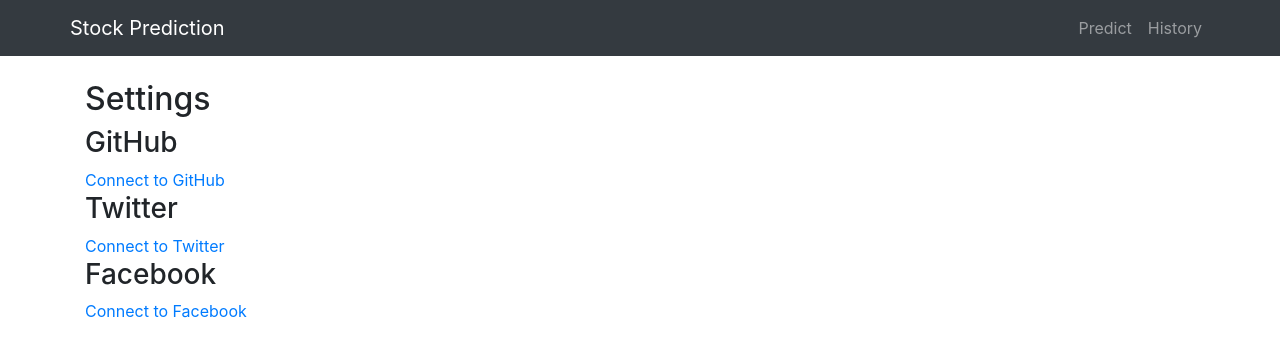
After one commit to sambhavnoobcoder/stock_prediction_django, a Django app: page /settings/ in a window 1280 px wide. The commit adds this page. Shown: the top 357 px of the page. Run offline with Django 4.2, Linux system fonts and the light colour scheme; the visitor is signed in with stand-in values (Sample User, id 1); some libraries are stand-ins or nearby versions.

Commit message:
moved to rest framework in django , just unable to log out of socials rn

```diff
--- a/app/templates/registration/login.html
+++ b/app/templates/registration/login.html
@@ -8,4 +8,5 @@
     <button type="submit" class="btn btn-primary">Log In</button>
   </form>
   <p>Don't have an account yet? <a href="{% url 'register' %}">Sign up here</a>.</p>
+  <a href="{% url 'social:begin' 'github' %}">Login with Github</a>
 {% endblock %}
--- /dev/null
+++ b/app/templates/settings.html
@@ -0,0 +1,54 @@
+{% extends 'base.html' %}
+
+{% block content %}
+  <h2>Settings</h2>
+
+  <h3>GitHub</h3>
+  {% if github_login %}
+    <p>Connected as <a href="https://github.com/{{ github_login.extra_data.login }}/" target="_blank">{{ github_login.extra_data.login }}</a></p>
+    {% if can_disconnect %}
+      <form method="post" action="{% url 'social:disconnect' 'github' %}">
+        {% csrf_token %}
+        <button type="submit">Disconnect from GitHub</button>
+      </form>
+    {% else %}
+      <button type="button" disabled>Disconnect from GitHub</button>
+      <p style="color: red">You must <a href="{% url 'password' %}">define a password</a> for your account before disconnecting from Github.</p>
+    {% endif %}
+  {% else %}
+    <a href="{% url 'social:begin' 'github' %}">Connect to GitHub</a>
+  {% endif %}
+
+  <h3>Twitter</h3>
+  {% if twitter_login %}
+    <p>Connected as <a href="https://twitter.com/{{ twitter_login.extra_data.access_token.screen_name }}/" target="_blank">@{{ twitter_login.extra_data.access_token.screen_name }}</a></p>
+    {% if can_disconnect %}
+      <form method="post" action="{% url 'social:disconnect' 'twitter' %}">
+        {% csrf_token %}
+        <button type="submit">Disconnect from Twitter</button>
+      </form>
+    {% else %}
+      <button type="button" disabled>Disconnect from Twitter</button>
+      <p style="color: red">You must <a href="{% url 'password' %}">define a password</a> for your account before disconnecting from Twitter.</p>
+    {% endif %}
+  {% else %}
+    <a href="{% url 'social:begin' 'twitter' %}">Connect to Twitter</a>
+  {% endif %}
+
+  <h3>Facebook</h3>
+  {% if facebook_login %}
+    <p>Connected as <a href="https://facebook.com/{{ facebook_login.extra_data.id }}/" target="_blank">{{ facebook_login.extra_data.id }}</a></p>
+    {% if can_disconnect %}
+      <form method="post" action="{% url 'social:disconnect' 'facebook' %}">
+        {% csrf_token %}
+        <button type="submit">Disconnect from Facebook</button>
+      </form>
+    {% else %}
+      <button type="button" disabled>Disconnect from Facebook</button>
+      <p style="color: red">You must <a href="{% url 'password' %}">define a password</a> for your account before disconnecting from Facebook.</p>
+    {% endif %}
+  {% else %}
+    <a href="{% url 'social:begin' 'facebook' %}">Connect to Facebook</a>
+  {% endif %}
+
+{% endblock %}
--- a/app/views.py
+++ b/app/views.py
@@ -13,9 +13,95 @@ from django.http import Http404
 import yfinance as yf
 import numpy as np
 import json
+from rest_framework.views import APIView
+from rest_framework.response import Response
+from django.contrib.auth.models import User
+
+from django.contrib.auth.decorators import login_required
+from django.contrib.auth.forms import AdminPasswordChangeForm, PasswordChangeForm
+from django.contrib.auth import update_session_auth_hash
+from django.contrib import messages
+from django.shortcuts import render, redirect
+from django.views.generic import TemplateView, CreateView
+from django.contrib.auth.mixins import LoginRequiredMixin
+
+from social_django.models import UserSocialAuth
+
+class SettingsView(LoginRequiredMixin, TemplateView):
+    def get(self, request, *args, **kwargs):
+        user = request.user
+
+        try:
+            github_login = user.social_auth.get(provider='github')
+            print("github is logged in")
+        except UserSocialAuth.DoesNotExist:
+            github_login = None
+
+        try:
+            twitter_login = user.social_auth.get(provider='twitter')
+        except UserSocialAuth.DoesNotExist:
+            twitter_login = None
+
+        try:
+            facebook_login = user.social_auth.get(provider='facebook')
+        except UserSocialAuth.DoesNotExist:
+            facebook_login = None
+
+        can_disconnect = (user.social_auth.count() > 1 or user.has_usable_password())
+
+        return render(request, 'settings.html', {
+            'github_login': github_login,
+            'twitter_login': twitter_login,
+            'facebook_login': facebook_login,
+            'can_disconnect': can_disconnect
+        })
 
 
+@login_required
+def password(request):
+    if request.user.has_usable_password():
+        PasswordForm = PasswordChangeForm
+    else:
+        PasswordForm = AdminPasswordChangeForm
 
+    if request.method == 'POST':
+        form = PasswordForm(request.user, request.POST)
+        if form.is_valid():
+            form.save()
+            update_session_auth_hash(request, form.user)
+            messages.success(request, 'Your password was successfully updated!')
+            return redirect('password')
+        else:
+            messages.error(request, 'Please correct the error below.')
+    else:
+        form = PasswordForm(request.user)
+    return render(request, 'password.html', {'form': form})
+
+class UserRegistrationAPIView(APIView):
+    def get(self, request):
+        form = UserRegistrationForm(request.data)
+        return render( request,'register.html',{'form': form})  # Redirect to the register.html page for GET requests
+
+    def post(self, request):
+        form = UserRegistrationForm(request.data)
+        if form.is_valid():
+            username = form.cleaned_data['username']
+            email = form.cleaned_data['email']
+            password = form.cleaned_data['password']
+            confirm_password = form.cleaned_data['confirm_password']
+
+            if password != confirm_password:
+                return Response({'error': "Passwords do not match."}, status=400)
+
+            user = User.objects.create_user(username=username, email=email, password=password)
+
+            # return Response({'message': "Registration successful."}, status=201)
+            return redirect('login')
+        else:
+            # return Response(form.errors, status=400)
+            form = UserRegistrationForm()
+
+            return render(request, 'register.html', {'form': form})
 
 @login_required
 def home(request):
--- a/core/urls.py
+++ b/core/urls.py
@@ -4,7 +4,7 @@ from app import views
 
 urlpatterns = [
     path('', views.home, name='home'),
-    path('register/', views.register, name='register'),
+    # path('register/', views.register, name='register'),
     path('login/', views.login_view, name='login'),
     path('logout/', views.logout_view, name='logout'),
     path('predict/', views.predict, name='predict'),
@@ -12,4 +12,8 @@ urlpatterns = [
     # path('prediction_chart/', views.prediction_chart, name='prediction_chart'),
     path('prediction/<int:prediction_id>/chart', views.prediction_chart, name='prediction_chart'),
     path('accounts/', include('django.contrib.auth.urls')),
+    path('oauth/', include('social_django.urls', namespace='social')),  # <-- here
+    path('api/register/',views.UserRegistrationAPIView.as_view(),name='register'),
+    path('settings/', views.SettingsView.as_view(), name='settings'),
+    path('settings/password/', views.password, name='password'),
 ]
```
Also changed, not shown: app/templates/password.html (added, +13 -0 lines), core/settings.py (+23 -0 lines).
